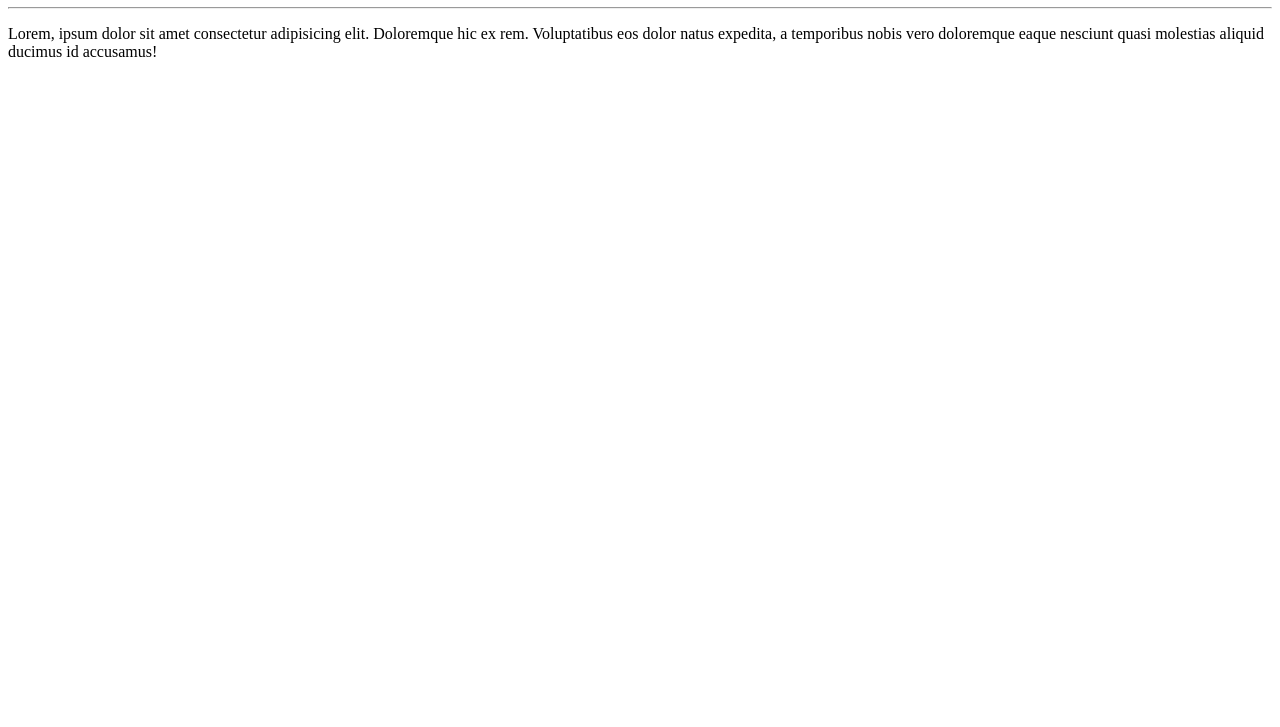
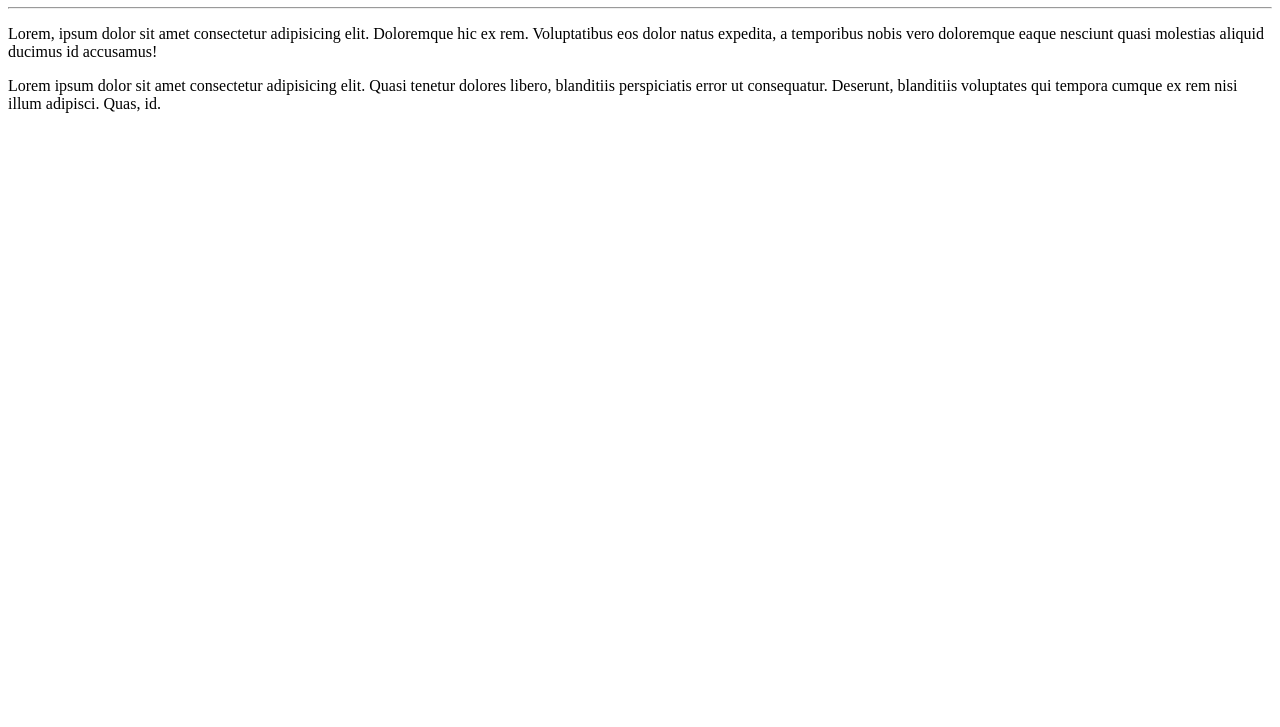
Before and after one commit to RuiSouza/Ola-Mundo, a plain HTML site: page Site Exemplo/index.html in a window 1280 px wide. Shown: the part 73-800 px from the top of the page. Drawn offline with Linux system fonts and the light colour scheme.

Commit message:
Acrescentado mais um parágrafo

```diff
--- a/Site Exemplo/index.html
+++ b/Site Exemplo/index.html
@@ -9,5 +9,7 @@
     <h1>Olá, Mundo!</h1>
     <hr>
     <p>Lorem, ipsum dolor sit amet consectetur adipisicing elit. Doloremque hic ex rem. Voluptatibus eos dolor natus expedita, a temporibus nobis vero doloremque eaque nesciunt quasi molestias aliquid ducimus id accusamus!</p>
+
+    <p>Lorem ipsum dolor sit amet consectetur adipisicing elit. Quasi tenetur dolores libero, blanditiis perspiciatis error ut consequatur. Deserunt, blanditiis voluptates qui tempora cumque ex rem nisi illum adipisci. Quas, id.</p>
 </body>
 </html>
```
